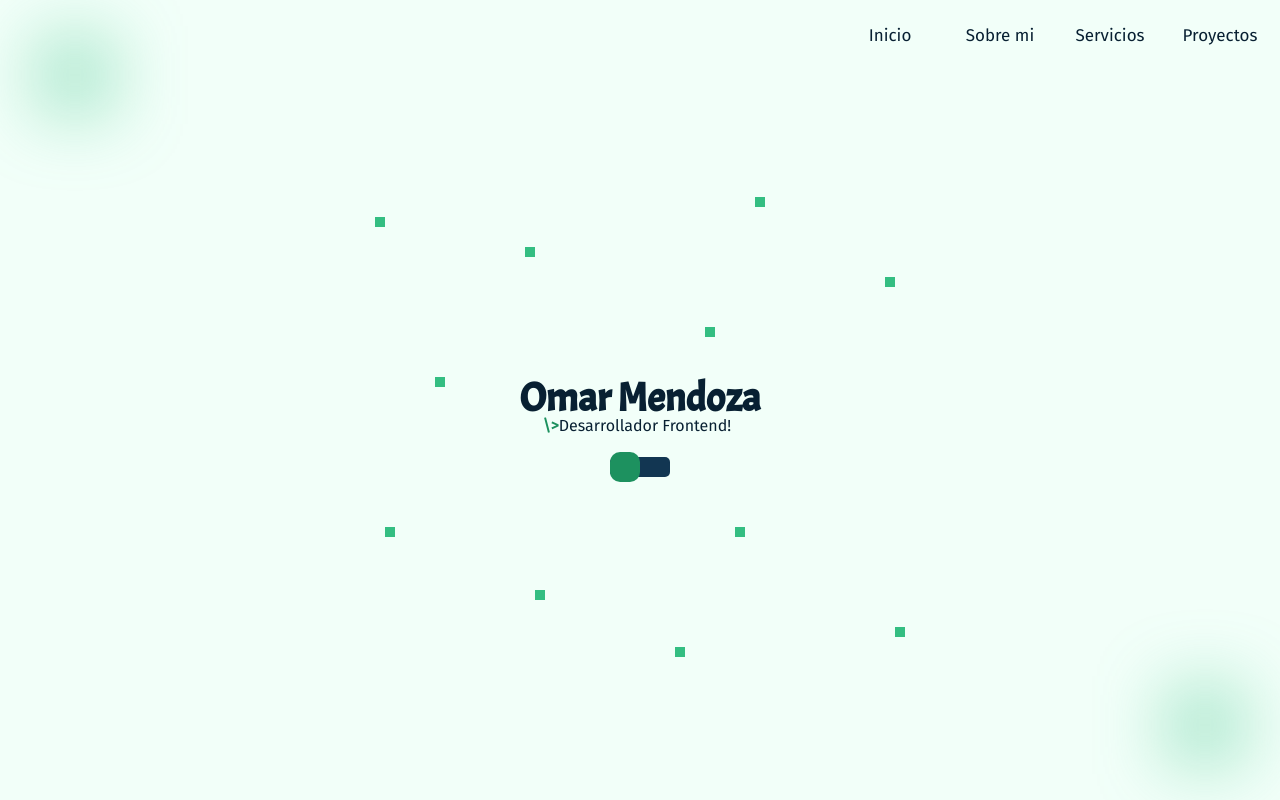
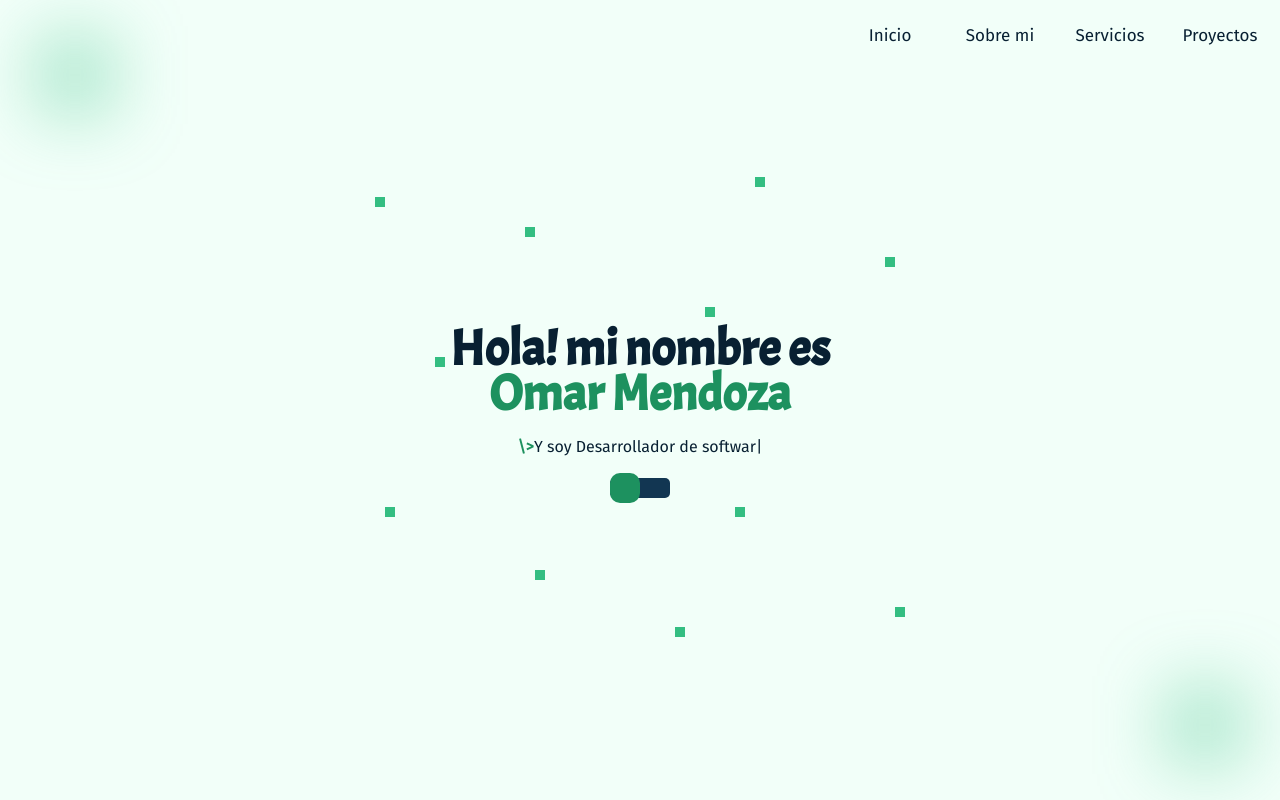
Before and after one commit to mendoza000/portfolio, a React (Vite) app: page / in a window 1280 px wide. Shown: the top 800 px of the page. Built offline with nearby package versions, Linux system fonts and the light colour scheme; some icons are missing.

Commit message:
update header

```diff
--- a/src/components/Header.jsx
+++ b/src/components/Header.jsx
@@ -31,11 +31,13 @@ const Header = () => {
   useEffect(() => {
     const options = {
       strings: [
-        "Desarrollador web!",
-        "Desarrollador Frontend!",
-        "Desarrollador Backend!",
-        "Autodidacta!",
-        "Amante de la tecnologia!",
+        "Y soy Desarrollador de software!",
+        "Y soy Desarrollador Web!",
+        "Y soy Desarrollador Frontend!",
+        "Y soy Desarrollador Backend!",
+        "Y soy Autodidacta!",
+        "Y soy Amante de la tecnologia!",
+        "Y soy Venezolano!",
       ],
       typeSpeed: 70,
       backSpeed: 70,
@@ -91,7 +93,10 @@ const Header = () => {
 
   return (
     <header className="header" ref={header}>
-      <h1 className="header_title">Omar Mendoza</h1>
+      <h1 className="header_title">
+        Hola! mi nombre es{" "}
+        <span className="header_title-name">Omar Mendoza</span>
+      </h1>
       <p className="header_autoTyped">
         \{">"}
         <span ref={textSpan}></span>
--- a/src/components/Projects.jsx
+++ b/src/components/Projects.jsx
@@ -8,6 +8,7 @@ import img4 from "../../assets/journal000.jpeg";
 import img6 from "../../assets/xo.jpeg";
 import img7 from "../../assets/avoStore.png";
 import img8 from "../../assets/lemonFlow.png";
+import img9 from "../../assets/my-brand-landing-page.png";
 import "../styles/Projects.css";
 
 const Projects = () => {
@@ -27,13 +28,13 @@ const Projects = () => {
           urlRepo="https://github.com/mendoza000/rain000"
         />
 
-        <Project
+        {/* <Project
           img={img2}
           title="Juego web de piedra, papel y tijeras"
           skill="HTML - CSS - JS - WEBPACK"
           urlWeb="https://ppt000.netlify.app/"
           urlRepo="https://github.com/mendoza000/ppt"
-        />
+        /> */}
 
         {/*<Project
 					img={img3}
@@ -82,6 +83,14 @@ const Projects = () => {
           urlWeb="https://lemon-flow.vercel.app/"
           urlRepo="https://github.com/mendoza000/lemon-flow"
         />
+
+        <Project
+          img={img9}
+          title="Landing page"
+          skill="VUE3 - TAILWIND - VITE - JS"
+          urlWeb="https://mybrand000.vercel.app/"
+          urlRepo="https://github.com/mendoza000/my-brand-landing-page"
+        />
       </div>
     </div>
   );
--- a/src/components/about/Redes.jsx
+++ b/src/components/about/Redes.jsx
@@ -1,22 +1,42 @@
-import React from 'react'
+import React from "react";
 
 const Redes = () => {
   return (
     <div className="about_col_redes">
       <a href="https://twitter.com/mendoza000x" target="_blank">
-        <box-icon type='logo' name='twitter' color="#1d915f" size="cssSize"></box-icon>
+        <box-icon
+          type="logo"
+          name="twitter"
+          color="#1d915f"
+          size="cssSize"
+        ></box-icon>
       </a>
       <a href="https://github.com/mendoza000" target="_blank">
-        <box-icon type='logo' name='github' color="#1d915f" size="cssSize"></box-icon>
+        <box-icon
+          type="logo"
+          name="github"
+          color="#1d915f"
+          size="cssSize"
+        ></box-icon>
       </a>
-      <a href="https://wa.me/+584164793843" target="_blank">
-        <box-icon type='logo' name='whatsapp' color="#1d915f" size="cssSize"></box-icon>
+      <a href="https://wa.me/+584163436789" target="_blank">
+        <box-icon
+          type="logo"
+          name="whatsapp"
+          color="#1d915f"
+          size="cssSize"
+        ></box-icon>
       </a>
       <a href="https://t.me/mendoza000" target="_blank">
-        <box-icon type='logo' name='telegram' color="#1d915f" size="cssSize"></box-icon>
+        <box-icon
+          type="logo"
+          name="telegram"
+          color="#1d915f"
+          size="cssSize"
+        ></box-icon>
       </a>
     </div>
-  )
-}
+  );
+};
 
-export default Redes
+export default Redes;
--- a/src/styles/Header.css
+++ b/src/styles/Header.css
@@ -1,20 +1,26 @@
-.header{
+.header {
   display: flex;
   flex-direction: column;
   justify-content: center;
   align-items: center;
-	height: 90vh;
+  height: 85vh;
   overflow: hidden;
 }
-.header_title{
+.header_title {
   font-family: var(--font-title);
   font-weight: bolder;
   margin: 0;
   font-size: 4rem;
-	margin-bottom: 0.6rem;
+  margin-bottom: 2rem;
   z-index: 10;
+  font-size: 5rem;
+  max-width: 30rem;
+  line-height: 4.5rem;
 }
-.header_circleFlur{
+.header_title-name {
+  color: var(--color-primary-xo);
+}
+.header_circleFlur {
   width: 5rem;
   height: 5rem;
   background-color: var(--color-primary);
@@ -23,7 +29,7 @@
   left: 5rem;
   filter: blur(4rem);
 }
-.header_circleFlur-last{
+.header_circleFlur-last {
   width: 5rem;
   height: 5rem;
   background-color: var(--color-primary);
@@ -33,32 +39,32 @@
   filter: blur(4rem);
 }
 
-.header_autoTyped{
+.header_autoTyped {
   color: var(--color-primary-xo);
   font-weight: bolder;
   z-index: 10;
 }
-.header_autoTyped span{
+.header_autoTyped span {
   color: var(--color-bg-o);
   font-weight: normal;
 }
 
-@keyframes rotatePoint{
-	from{
+@keyframes rotatePoint {
+  from {
     transform: rotate(0deg);
   }
-	to{
+  to {
     transform: rotate(360deg);
   }
 }
 
-.header_pointEffect{
+.header_pointEffect {
   width: 1rem;
   height: 1rem;
   background-color: var(--color-primary);
   position: absolute;
 }
-.header_line{
+.header_line {
   width: 10rem;
   height: 0.5rem;
   background-color: var(--color-primary);
@@ -69,18 +75,18 @@
 .header_pointEffect:nth-child(13),
 .header_pointEffect:nth-child(14),
 .header_pointEffect:nth-child(15),
-.header_pointEffect:nth-child(16){
+.header_pointEffect:nth-child(16) {
   display: none;
 }
 
-.darkmode{
+.darkmode {
   margin-top: 2rem;
   width: 6rem;
   height: 2rem;
   background-color: var(--color-secondary-xl);
   border-radius: 5px;
 }
-.buttonCircle{
+.buttonCircle {
   position: relative;
   width: 3rem;
   height: 3rem;
@@ -91,29 +97,35 @@
   justify-content: center;
   align-items: center;
 }
-.buttonCircle box-icon{
+.buttonCircle box-icon {
   width: 2.6rem;
   height: 2.6rem;
   fill: var(--color-bg-l);
 }
 
-@media screen and (min-width: 450px){
+@media screen and (min-width: 450px) {
+  .header_pointEffect:nth-child(11),
+  .header_pointEffect:nth-child(12) {
+    display: flex;
+  }
+  .header_title {
+    max-width: 36rem;
+  }
+}
 
-	.header_pointEffect:nth-child(11),
-	.header_pointEffect:nth-child(12){
+@media screen and (min-width: 600px) {
+  .header_pointEffect:nth-child(13),
+  .header_pointEffect:nth-child(14) {
+    display: flex;
+  }
+  .header_title {
+    max-width: 50rem;
+    text-align: center;
+  }
+}
+@media screen and (min-width: 700px) {
+  .header_pointEffect:nth-child(15),
+  .header_pointEffect:nth-child(16) {
     display: flex;
   }
 }
-
-@media screen and (min-width: 600px){
-	.header_pointEffect:nth-child(13),
-	.header_pointEffect:nth-child(14){
-		display: flex;
-	}
-}
-@media screen and (min-width: 700px){
-	.header_pointEffect:nth-child(15),
-	.header_pointEffect:nth-child(16){
-		display: flex;
-	}
-}
--- a/src/styles/Projects.css
+++ b/src/styles/Projects.css
@@ -1,7 +1,7 @@
-.projects{
-	margin: 5rem 2rem;
+.projects {
+  margin: 10rem 2rem 15rem 2rem;
 }
-.projects_title{
+.projects_title {
   font-size: 2.6rem;
   font-family: var(--font-title);
   display: flex;
@@ -9,13 +9,13 @@
   margin-bottom: 2rem;
 }
 
-.projects_list{
+.projects_list {
   display: flex;
   flex-wrap: wrap;
-	grid-gap: 2rem;
+  gap: 6rem 2rem;
 }
 
-.projects_card{
+.projects_card {
   min-width: 28rem;
   max-width: 28rem;
   min-height: 40rem;
@@ -26,23 +26,23 @@
   margin-right: auto;
   margin-left: auto;
   border-radius: 15px;
-	box-shadow: 0px 0px 25px -3px rgba(0,0,0,0.4);
+  box-shadow: 0px 0px 25px -3px rgba(0, 0, 0, 0.4);
   margin-bottom: 2rem;
 }
-.projects_card img{
+.projects_card img {
   width: 100%;
   min-height: 16rem;
   border-radius: inherit;
 }
-.project_info{
+.project_info {
   margin-top: 1rem;
   text-align: center;
   padding: 0 2.5rem;
 }
-.hover{
+.hover {
   width: 28rem;
   height: 16rem;
-	background-color: rgba(0,0,0,0.6);
+  background-color: rgba(0, 0, 0, 0.6);
   position: absolute;
   border-radius: inherit;
   backdrop-filter: blur(7px);
@@ -54,31 +54,31 @@
   opacity: 0;
   overflow: hidden;
 }
-.project_card_title{
+.project_card_title {
   font-weight: bold;
   margin-bottom: 0.5rem;
   font-size: 1.8rem;
 }
-.project_card_skill{
+.project_card_skill {
   font-size: 1.5rem;
   max-width: 30rem;
   text-align: center;
 }
-.project_card_line{
+.project_card_line {
   background-color: var(--color-primary);
   width: 6rem;
   height: 0.2rem;
   margin-bottom: 1rem;
 }
 
-.project_card_btnContainer{
+.project_card_btnContainer {
   display: flex;
   align-items: center;
   justify-content: center;
   grid-gap: 1rem;
   margin-top: 1rem;
 }
-.project_card_btn{
+.project_card_btn {
   width: 12rem;
   height: 3rem;
   border: none;
@@ -92,24 +92,23 @@
   justify-content: center;
   text-decoration: none;
 }
-.project_card_btn box-icon{
+.project_card_btn box-icon {
   width: 2rem;
   fill: var(--color-primary);
   margin-right: 0.3rem;
 }
 
-@media screen and (min-width: 500px){
-
-	.projects_card{
+@media screen and (min-width: 500px) {
+  .projects_card {
     min-width: 32rem;
     max-width: 32rem;
     /*min-height: 18rem;
 		max-height: 18rem;*/
   }
-	.projects_card img{
+  .projects_card img {
     min-height: 18rem;
   }
-	.hover{
+  .hover {
     width: 32rem;
     height: 18rem;
   }
```
Also changed, not shown: assets/my-brand-landing-page.png (added). Lines whose indentation alone changed are shown as unchanged.
